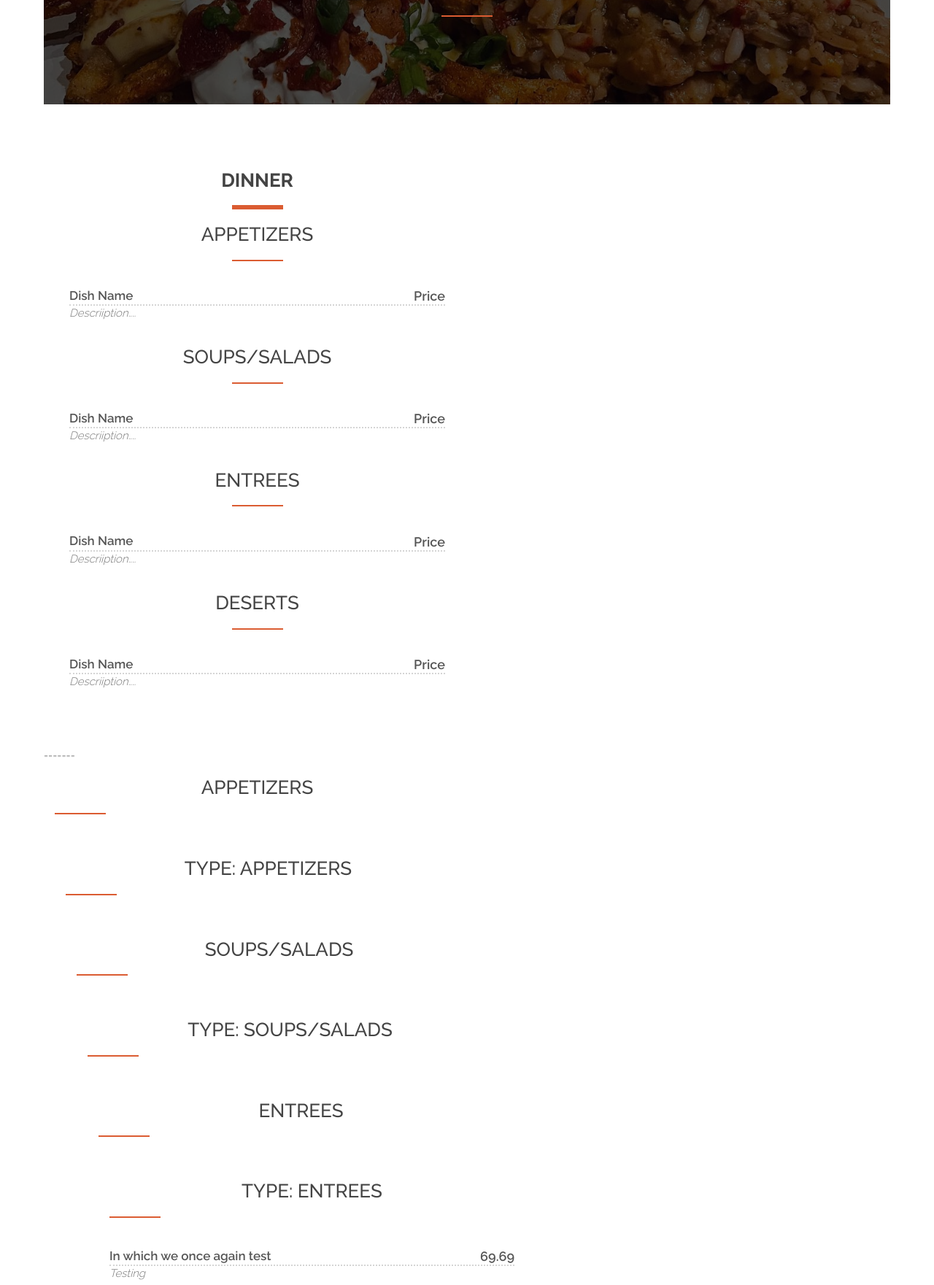
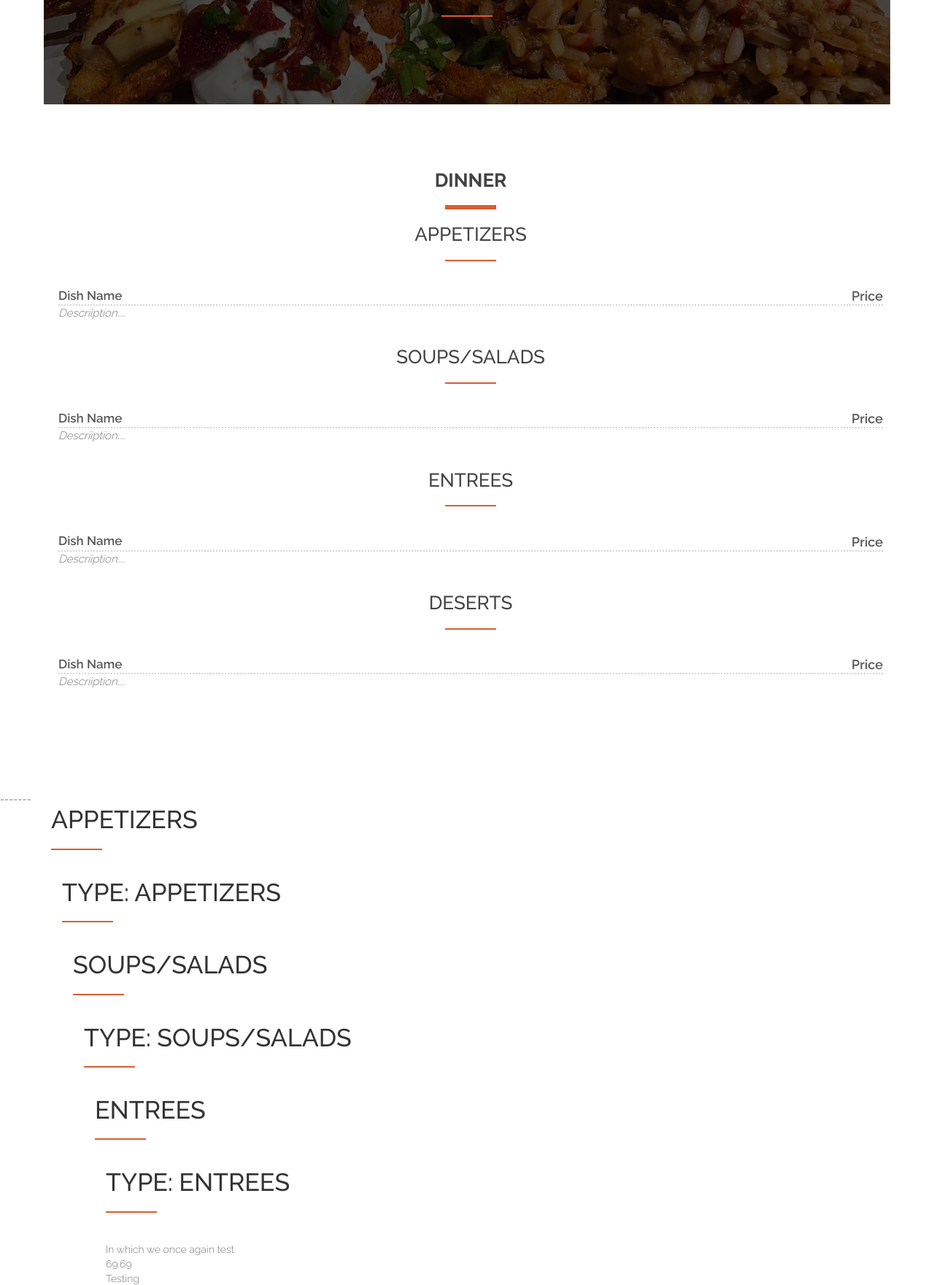
Before and after one commit to Decodedmind/Capstone, a Django app: page /dinner/ in a window 1280 px wide; the page is wider, and only the part inside the window is pictured. Shown: the part 1355-3116 px from the top of that part at 73% size. Run offline with Django 4.2, Linux system fonts and the light colour scheme; data comes from the database, SQL or seed files in the repository; some libraries are stand-ins or nearby versions.

Commit message:
menu centered

```diff
--- a/capstone/mcewens/templates/dinner.html
+++ b/capstone/mcewens/templates/dinner.html
@@ -31,7 +31,7 @@
   </div>
   <div class="container">
     <div class="row">
-      <div class="col-xs-12 col-sm-6">
+      {% comment %} <div class="col-xs-12 col-sm-6"> {% endcomment %}
         <div class="menu-section">
           <div class="overlay"></div>
           <h2 class="menu-section-title"><strong>Dinner</strong></h2>
--- a/capstone/mcewens/templates/lunch.html
+++ b/capstone/mcewens/templates/lunch.html
@@ -31,7 +31,9 @@
   </div>
   <div class="container">
     <div class="row">
+      {% comment %}
       <div class="col-xs-12 col-sm-6">
+        {% endcomment %}
         <div class="menu-section">
           <div class="overlay"></div>
           <h2 class="menu-section-title"><strong>Lunch</strong></h2>
--- a/capstone/mcewens/templates/sundaybrunch.html
+++ b/capstone/mcewens/templates/sundaybrunch.html
@@ -24,7 +24,9 @@
 
   <div class="container">
     <div class="row">
+      {% comment %}
       <div class="col-xs-12 col-sm-6">
+        {% endcomment %}
         <div class="menu-section">
           <div class="overlay"></div>
           <h2 class="menu-section-title"><strong>Brunch</strong></h2>
--- a/capstone/mcewens/templates/wine.html
+++ b/capstone/mcewens/templates/wine.html
@@ -22,7 +22,9 @@
   </div>
   <div class="container">
     <div class="row">
+      {% comment %}
       <div class="col-xs-12 col-sm-6">
+        {% endcomment %}
         <div class="menu-section">
           <h2 class="menu-section-title">Wine</h2>
           <hr />
```
